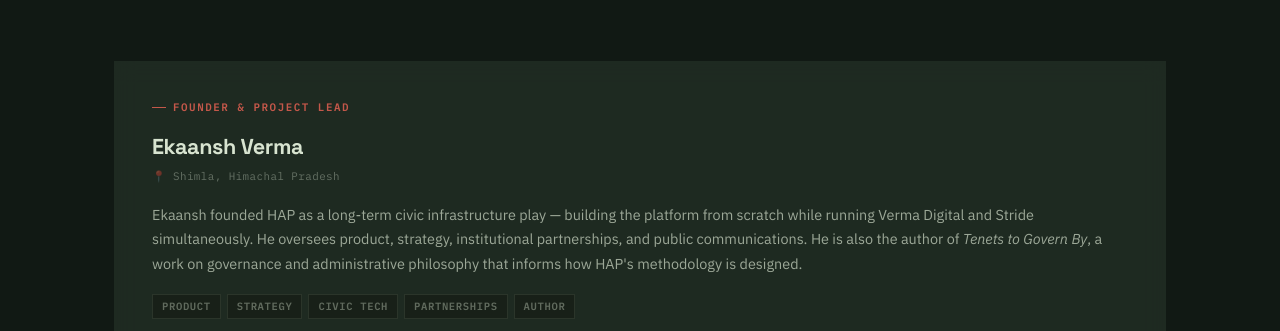
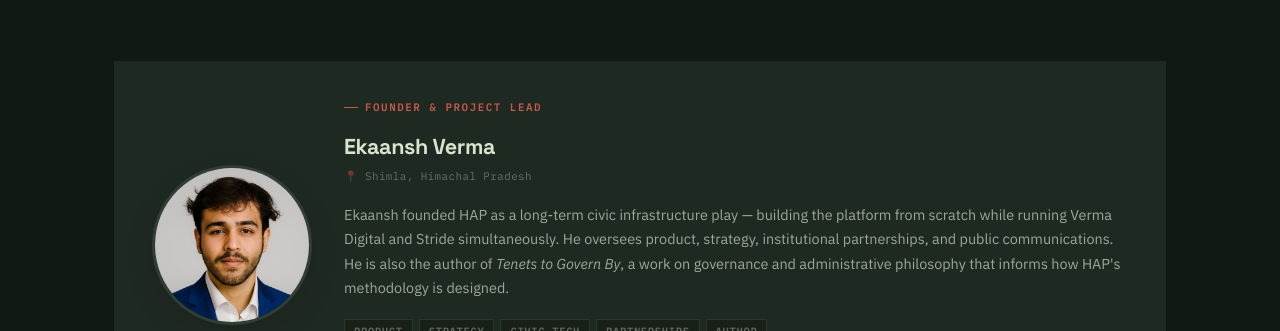
Before and after one commit to EkaanshVerma/Himachal-Accountability-Project, a plain HTML site: page about.html in a window 1280 px wide. Shown: the part 1729-2060 px from the top of the page. Drawn offline with Linux system fonts and the light colour scheme.

Commit message:
UI: Add lead profile picture and update Ekaansh's team card layout

```diff
--- a/about.html
+++ b/about.html
@@ -195,6 +195,29 @@
     [data-theme="dark"] .team-card { background:rgba(30,42,34,0.85); }
     .team-card.lead {
       grid-column: 1 / -1;
+      display: flex;
+      gap: 32px;
+      align-items: center;
+    }
+    .team-lead-img {
+      width: 160px;
+      height: 160px;
+      border-radius: 50%;
+      object-fit: cover;
+      flex-shrink: 0;
+      border: 3px solid var(--paper-line);
+      box-shadow: 0 10px 30px rgba(0,0,0,0.1);
+      position: relative;
+      z-index: 2;
+    }
+    .team-lead-content {
+      flex-grow: 1;
+      position: relative;
+      z-index: 2;
+    }
+    @media (max-width: 720px) {
+      .team-card.lead { flex-direction: column; align-items: flex-start; gap: 24px; }
+      .team-lead-img { width: 120px; height: 120px; }
     }
     .team-card::after{
       content:attr(data-initial);position:absolute;bottom:-16px;right:12px;
@@ -490,6 +513,8 @@
 
         <!-- EKAANSH -->
         <div class="team-card lead reveal" data-initial="E">
+          <img src="ekaansh.jpg" alt="Ekaansh Verma" class="team-lead-img">
+          <div class="team-lead-content">
             <div class="team-role">Founder &amp; Project Lead</div>
             <div class="team-name">Ekaansh Verma</div>
             <div class="team-location">&#x1F4CD; Shimla, Himachal Pradesh</div>
@@ -514,6 +539,7 @@
                 <svg viewBox="0 0 24 24" fill="none" stroke="currentColor" stroke-width="2"><path d="M18 13v6a2 2 0 0 1-2 2H5a2 2 0 0 1-2-2V8a2 2 0 0 1 2-2h6"/><polyline points="15 3 21 3 21 9"/><line x1="10" y1="14" x2="21" y2="3"/></svg>
                 Crunchbase
               </a>
+            </div>
           </div>
         </div>
 
```
Also changed, not shown: ekaansh.jpg (added). Lines whose indentation alone changed are shown as unchanged.
